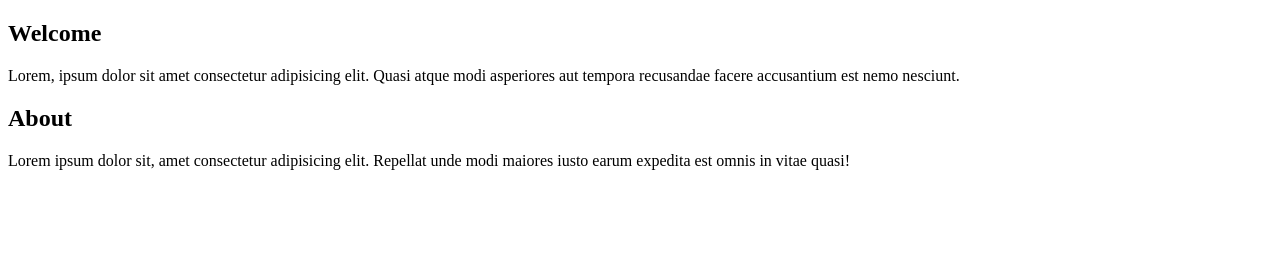
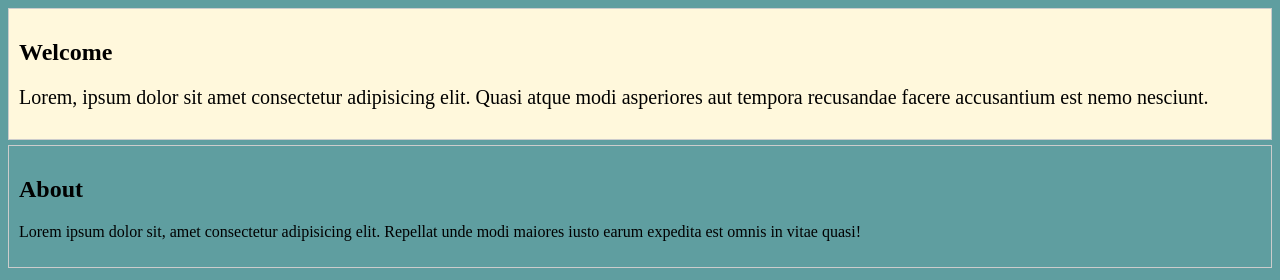
Before and after one commit to lorena57/html_css_practice, a plain HTML site: page css/src/index.html in a window 1280 px wide. Drawn offline with Linux system fonts and the light colour scheme.

Commit message:
add different styles

```diff
--- a/css/src/index.html
+++ b/css/src/index.html
@@ -8,7 +8,7 @@
     <title>Document</title>
   </head>
   <body>
-    <div>
+    <div id="welcome">
       <h2>Welcome</h2>
       <p>
         Lorem, ipsum dolor sit amet consectetur adipisicing elit. Quasi atque
@@ -16,7 +16,7 @@
         nesciunt.
       </p>
     </div>
-    <div>
+    <div id="about">
       <h2>About</h2>
       <p>
         Lorem ipsum dolor sit, amet consectetur adipisicing elit. Repellat unde
--- a/css/src/styles.css
+++ b/css/src/styles.css
@@ -0,0 +1,18 @@
+#welcome,
+#about {
+  border: 1px solid #ccc;
+  padding: 10px;
+  margin-bottom: 5px;
+}
+
+#welcome {
+  background-color: cornsilk;
+}
+
+#welcome p {
+  font-size: 20px;
+}
+
+body {
+  background-color: cadetblue;
+}
```
